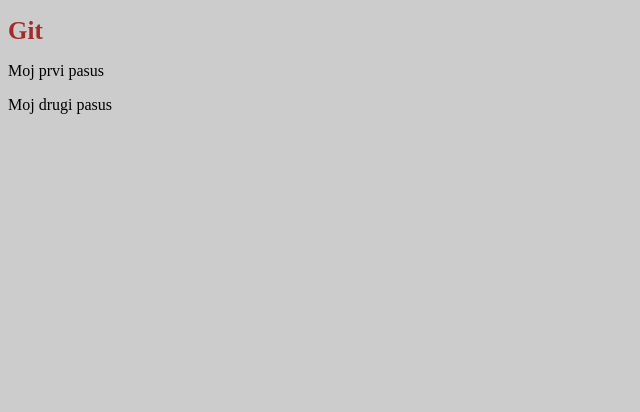
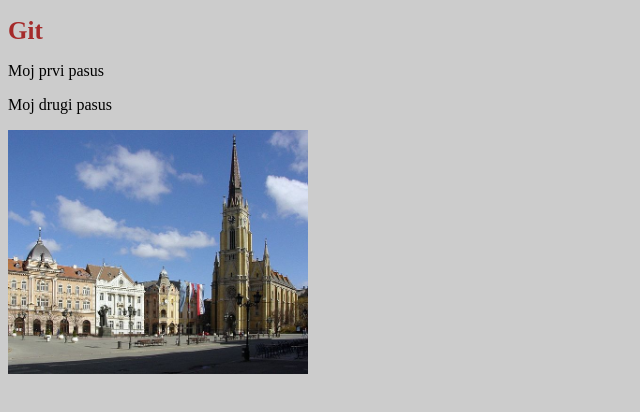
Before and after one commit to nenaArt/smart, a plain HTML site: page index.html in a window 1280 px wide. Shown: the whole page, without its empty margins (0-640 px from the left). Drawn offline with Linux system fonts and the light colour scheme.

Commit message:
Dodata slika

```diff
--- a/index.html
+++ b/index.html
@@ -14,5 +14,7 @@
     <p>Moj prvi pasus</p>
     <p>Moj drugi pasus</p>
 
+    <img src="./img/Novi_Sad_-_Vojvodina.jpg" alt="novi_sad_slika" width="300px">
+
 </body>
 </html>
```
Also changed, not shown: img/Novi_Sad.jpg (added), img/Novi_Sad_-_Vojvodina.jpg (added).
